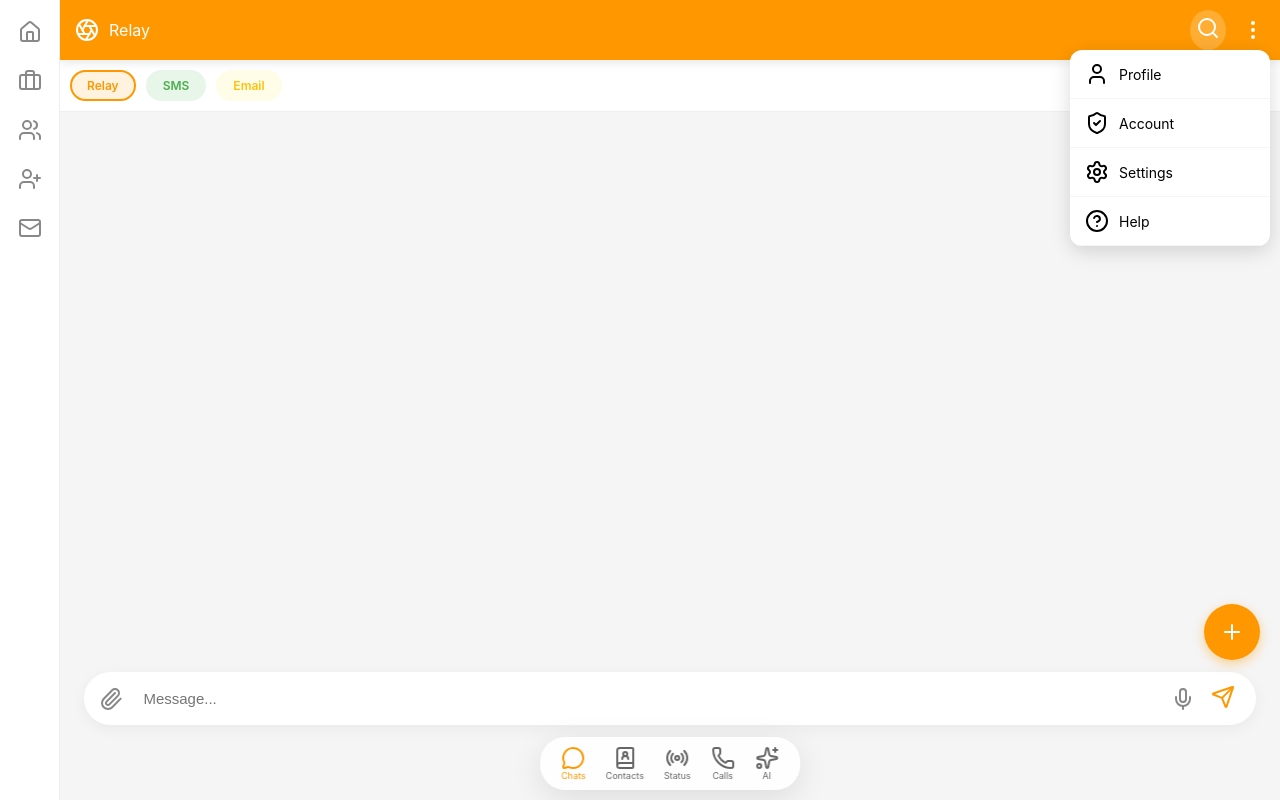
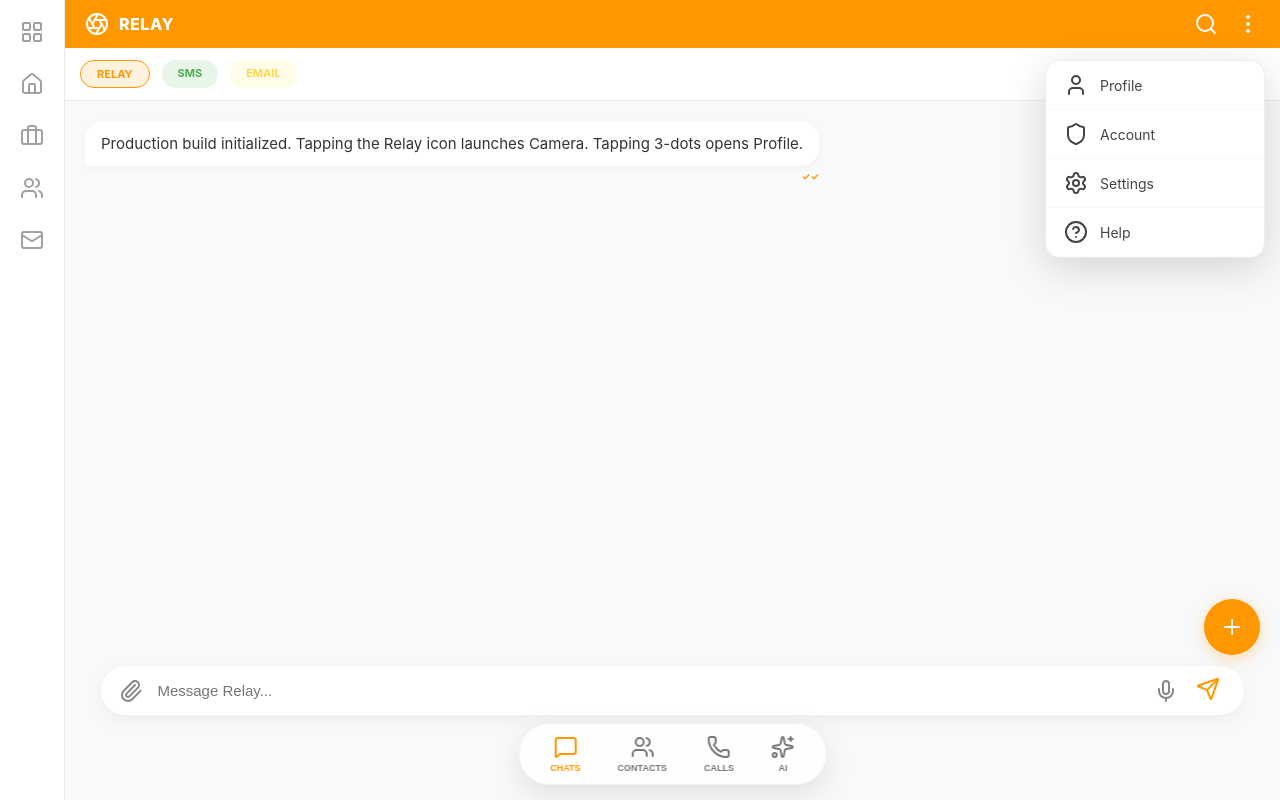
Before and after one commit to mfwira90-sys/relay-app, a plain HTML site: page index.html in a window 1280 px wide. Both pictures are taken after a click on the icon 1253 px from the left and 30 px from the top of the page. Drawn offline with nearby package versions, Linux system fonts and the light colour scheme; no server answers.

Commit message:
Update index.html for Pro version enhancements

```diff
--- a/index.html
+++ b/index.html
@@ -3,129 +3,132 @@
 <head>
     <meta charset="UTF-8">
     <meta name="viewport" content="width=device-width, initial-scale=1.0, maximum-scale=1.0, user-scalable=no">
-    <title>Relay Super App</title>
+    <title>Relay Super App | Pro</title>
     <script src="https://unpkg.com/lucide@latest"></script>
     <script src="https://download.agora.io/sdk/release/AgoraRTC_N-4.20.0.js"></script>
     <style>
         :root {
             --soft-orange: #FF9800;
-            --soft-grey: #F5F5F5;
+            --soft-grey: #F8F9FA;
             --sms-green: #4CAF50;
-            --email-yellow: #FFC107;
+            --email-yellow: #FFD54F;
             --white: #ffffff;
-            --text-dark: #333;
+            --sidebar-width: 65px;
         }
 
-        * { box-sizing: border-box; -webkit-tap-highlight-color: transparent; }
-        body { font-family: -apple-system, BlinkMacSystemFont, "Segoe UI", Roboto, sans-serif; background: var(--soft-grey); margin: 0; height: 100vh; display: flex; overflow: hidden; }
+        * { box-sizing: border-box; -webkit-font-smoothing: antialiased; }
+        body { font-family: -apple-system, system-ui, sans-serif; background: var(--soft-grey); margin: 0; height: 100vh; display: flex; overflow: hidden; }
 
         /* --- VERTICAL SIDEBAR --- */
-        .sidebar { width: 60px; background: var(--white); border-right: 1px solid #eee; display: flex; flex-direction: column; align-items: center; padding: 20px 0; gap: 25px; z-index: 100; }
-        .side-icon { color: #888; cursor: pointer; transition: 0.3s; }
-        .side-icon:hover { color: var(--soft-orange); }
+        .sidebar { width: var(--sidebar-width); background: var(--white); border-right: 1px solid #eaeaea; display: flex; flex-direction: column; align-items: center; padding: 20px 0; gap: 28px; z-index: 100; }
+        .side-btn { color: #A0A0A0; cursor: pointer; transition: 0.2s; }
+        .side-btn:hover { color: var(--soft-orange); }
 
-        /* --- MAIN CONTENT CONTAINER --- */
-        .main-wrapper { flex: 1; display: flex; flex-direction: column; position: relative; }
+        /* --- CONTENT AREA --- */
+        .app-container { flex: 1; display: flex; flex-direction: column; position: relative; }
 
-        /* --- UI HEADER --- */
-        header { background: var(--soft-orange); color: white; padding: 10px 15px; display: flex; align-items: center; justify-content: space-between; box-shadow: 0 2px 10px rgba(0,0,0,0.1); z-index: 90; }
-        .header-left { display: flex; align-items: center; gap: 10px; cursor: pointer; }
-        .header-right { display: flex; align-items: center; gap: 15px; }
-
-        /* --- SEARCH BUBBLE --- */
-        .search-bubble { background: rgba(255,255,255,0.2); padding: 6px; border-radius: 50%; cursor: pointer; }
+        /* --- PREMIUM HEADER --- */
+        header { background: var(--soft-orange); color: white; padding: 12px 20px; display: flex; align-items: center; justify-content: space-between; box-shadow: 0 2px 10px rgba(0,0,0,0.1); }
+        .logo-wrap { display: flex; align-items: center; gap: 10px; cursor: pointer; font-weight: 800; letter-spacing: 0.5px; }
+        .header-actions { display: flex; align-items: center; gap: 18px; }
 
         /* --- COMMUNICATION TABS --- */
-        .comm-tabs { display: flex; background: var(--white); padding: 10px; gap: 10px; border-bottom: 1px solid #eee; }
-        .tab { padding: 6px 15px; border-radius: 20px; font-size: 12px; font-weight: 600; cursor: pointer; border: 2px solid transparent; }
-        .tab-relay { background: #fff3e0; color: var(--soft-orange); border-color: var(--soft-orange); }
-        .tab-sms { background: #e8f5e9; color: var(--sms-green); }
-        .tab-email { background: #fffde7; color: var(--email-yellow); }
+        .tabs-bar { display: flex; background: white; padding: 12px 15px; gap: 12px; border-bottom: 1px solid #eee; }
+        .p-tab { padding: 6px 16px; border-radius: 20px; font-size: 11px; font-weight: 700; cursor: pointer; text-transform: uppercase; }
+        .relay-tab { background: #FFF3E0; color: var(--soft-orange); border: 1.5px solid var(--soft-orange); }
+        .sms-tab { background: #E8F5E9; color: var(--sms-green); }
+        .email-tab { background: #FFFDE7; color: var(--email-yellow); }
 
-        /* --- CHAT AREA --- */
-        .chat-view { flex: 1; overflow-y: auto; padding: 15px; display: flex; flex-direction: column; gap: 12px; padding-bottom: 140px; }
-        .msg-container { display: flex; flex-direction: column; gap: 4px; max-width: 80%; }
-        .msg-bubble { padding: 12px 16px; border-radius: 18px 18px 18px 4px; background: white; box-shadow: 0 2px 5px rgba(0,0,0,0.05); position: relative; }
-        .ticks { font-size: 10px; text-align: right; display: block; margin-top: 4px; color: #999; }
-        .tick-sent { color: var(--soft-orange); }
+        /* --- CHAT FLOW --- */
+        #chat-flow { flex: 1; overflow-y: auto; padding: 20px; display: flex; flex-direction: column; gap: 15px; padding-bottom: 160px; }
+        .msg-block { max-width: 85%; align-self: flex-start; }
+        .bubble { background: white; padding: 12px 16px; border-radius: 18px 18px 18px 4px; box-shadow: 0 2px 6px rgba(0,0,0,0.04); font-size: 15px; line-height: 1.4; color: #333; }
+        .status-ticks { font-size: 10px; margin-top: 4px; display: flex; justify-content: flex-end; }
+        .tick-orange { color: var(--soft-orange); font-weight: bold; }
 
         /* --- FLOATING ACTION BUTTON --- */
-        .fab { position: absolute; bottom: 140px; right: 20px; width: 56px; height: 56px; background: var(--soft-orange); border-radius: 50%; color: white; display: flex; align-items: center; justify-content: center; box-shadow: 0 4px 12px rgba(255,152,0,0.4); cursor: pointer; z-index: 80; }
+        .fab { position: absolute; bottom: 145px; right: 20px; width: 56px; height: 56px; background: var(--soft-orange); border-radius: 50%; color: white; display: flex; align-items: center; justify-content: center; box-shadow: 0 4px 15px rgba(255,152,0,0.3); z-index: 90; }
 
-        /* --- INPUT AREA --- */
-        .input-area { position: absolute; bottom: 75px; width: 96%; left: 2%; background: white; border-radius: 30px; padding: 8px 15px; display: flex; align-items: center; gap: 10px; box-shadow: 0 4px 15px rgba(0,0,0,0.05); }
-        .input-area input { flex: 1; border: none; outline: none; padding: 10px; font-size: 15px; }
+        /* --- MACOS DOCK STYLE --- */
+        .mac-dock { position: absolute; bottom: 15px; left: 50%; transform: translateX(-50%); background: rgba(255,255,255,0.8); backdrop-filter: blur(20px); border: 1px solid rgba(0,0,0,0.05); padding: 10px 25px; border-radius: 30px; display: flex; gap: 25px; box-shadow: 0 10px 30px rgba(0,0,0,0.1); z-index: 100; }
+        .dock-btn { display: flex; flex-direction: column; align-items: center; color: #777; cursor: pointer; border: none; background: none; }
+        .dock-btn.active { color: var(--soft-orange); }
+        .dock-btn label { font-size: 9px; font-weight: 700; margin-top: 4px; }
 
-        /* --- MACOS DOCK NAV --- */
-        .dock-nav { position: absolute; bottom: 10px; left: 50%; transform: translateX(-50%); background: rgba(255,255,255,0.85); backdrop-filter: blur(15px); padding: 8px 20px; border-radius: 25px; display: flex; gap: 20px; border: 1px solid rgba(255,255,255,0.3); box-shadow: 0 8px 32px rgba(0,0,0,0.1); }
-        .dock-item { display: flex; flex-direction: column; align-items: center; color: #666; font-size: 9px; cursor: pointer; }
-        .dock-item.active { color: var(--soft-orange); }
+        /* --- INPUT INTERFACE --- */
+        .input-wrapper { position: absolute; bottom: 85px; width: 94%; left: 3%; background: white; border-radius: 30px; padding: 10px 18px; display: flex; align-items: center; gap: 12px; box-shadow: 0 5px 20px rgba(0,0,0,0.05); }
+        .input-wrapper input { flex: 1; border: none; outline: none; font-size: 15px; }
 
-        /* --- DROPDOWN MENU --- */
-        #menu-dropdown { display: none; position: absolute; top: 50px; right: 10px; background: white; border-radius: 12px; box-shadow: 0 5px 20px rgba(0,0,0,0.15); width: 200px; z-index: 200; overflow: hidden; }
-        .menu-item { padding: 12px 15px; display: flex; align-items: center; gap: 10px; cursor: pointer; font-size: 14px; border-bottom: 1px solid #f5f5f5; }
-        .menu-item:hover { background: var(--soft-grey); }
+        /* --- MENU --- */
+        #pro-menu { display: none; position: absolute; top: 60px; right: 15px; background: white; width: 220px; border-radius: 15px; box-shadow: 0 10px 40px rgba(0,0,0,0.15); z-index: 200; overflow: hidden; border: 1px solid #eee; }
+        .m-item { padding: 12px 18px; display: flex; align-items: center; gap: 12px; font-size: 14px; color: #444; border-bottom: 1px solid #f9f9f9; cursor: pointer; }
+        .m-item:hover { background: #fcfcfc; color: var(--soft-orange); }
 
-        #video-full { display: none; position: fixed; top: 0; left: 0; width: 100%; height: 100%; background: black; z-index: 1000; }
+        #video-layer { display: none; position: fixed; top: 0; left: 0; width: 100%; height: 100%; background: #000; z-index: 1000; }
     </style>
 </head>
 <body>
 
     <div class="sidebar">
-        <i data-lucide="home" class="side-icon"></i>
-        <i data-lucide="briefcase" class="side-icon"></i>
-        <i data-lucide="users" class="side-icon"></i>
-        <i data-lucide="user-plus" class="side-icon"></i>
-        <i data-lucide="mail" class="side-icon"></i>
+        <i data-lucide="layout-grid" class="side-btn"></i>
+        <i data-lucide="home" class="side-btn"></i>
+        <i data-lucide="briefcase" class="side-btn"></i>
+        <i data-lucide="users" class="side-btn"></i>
+        <i data-lucide="mail" class="side-btn"></i>
     </div>
 
-    <div class="main-wrapper">
+    <div class="app-container">
         <header>
-            <div class="header-left" onclick="startCamera()">
-                <i data-lucide="aperture"></i>
-                <span>Relay</span>
+            <div class="logo-wrap" onclick="launchCam()">
+                <i data-lucide="aperture" size="24"></i>
+                <span>RELAY</span>
             </div>
-            <div class="header-right">
-                <div class="search-bubble"><i data-lucide="search" size="18"></i></div>
-                <i data-lucide="more-vertical" onclick="toggleMenu()" style="cursor:pointer"></i>
+            <div class="header-actions">
+                <i data-lucide="search" size="20" style="cursor:pointer"></i>
+                <i data-lucide="more-vertical" size="22" onclick="toggleProMenu()" style="cursor:pointer"></i>
             </div>
         </header>
 
-        <div id="menu-dropdown">
-            <div class="menu-item"><i data-lucide="user" size="16"></i> Profile</div>
-            <div class="menu-item"><i data-lucide="shield-check" size="16"></i> Account</div>
-            <div class="menu-item"><i data-lucide="settings" size="16"></i> Settings</div>
-            <div class="menu-item"><i data-lucide="help-circle" size="16"></i> Help</div>
+        <div id="pro-menu">
+            <div class="m-item"><i data-lucide="user" size="18"></i> Profile</div>
+            <div class="m-item"><i data-lucide="shield" size="18"></i> Account</div>
+            <div class="m-item"><i data-lucide="settings" size="18"></i> Settings</div>
+            <div class="m-item"><i data-lucide="help-circle" size="18"></i> Help</div>
         </div>
 
-        <div class="comm-tabs">
-            <div class="tab tab-relay">Relay</div>
-            <div class="tab tab-sms">SMS</div>
-            <div class="tab tab-email">Email</div>
+        <div class="tabs-bar">
+            <div class="p-tab relay-tab">Relay</div>
+            <div class="p-tab sms-tab">SMS</div>
+            <div class="p-tab email-tab">Email</div>
         </div>
 
-        <div id="chat-flow" class="chat-view">
+        <div id="chat-flow">
+            <div class="msg-block">
+                <div class="bubble">Production build initialized. Tapping the Relay icon launches Camera. Tapping 3-dots opens Profile.</div>
+                <div class="status-ticks"><span class="tick-orange">✓✓</span></div>
             </div>
-
-        <div class="fab"><i data-lucide="plus"></i></div>
-
-        <div class="input-area">
-            <i data-lucide="paperclip" class="side-icon"></i>
-            <input type="text" id="msg-input" placeholder="Message...">
-            <i data-lucide="mic" class="side-icon"></i>
-            <button id="send-btn" style="background:none; border:none; color:var(--soft-orange);"><i data-lucide="send"></i></button>
         </div>
 
-        <nav class="dock-nav">
-            <div class="dock-item active"><i data-lucide="message-circle"></i><label>Chats</label></div>
-            <div class="dock-item"><i data-lucide="book-user"></i><label>Contacts</label></div>
-            <div class="dock-item"><i data-lucide="radio"></i><label>Status</label></div>
-            <div class="dock-item"><i data-lucide="phone"></i><label>Calls</label></div>
-            <div class="dock-item"><i data-lucide="sparkles"></i><label>AI</label></div>
+        <div class="fab"><i data-lucide="plus" size="28"></i></div>
+
+        <div class="input-wrapper">
+            <i data-lucide="paperclip" color="#888" size="20"></i>
+            <input type="text" id="user-input" placeholder="Message Relay...">
+            <i data-lucide="mic" color="#888" size="20"></i>
+            <button id="send-trigger" style="background:none; border:none; color:var(--soft-orange);"><i data-lucide="send" size="22"></i></button>
+        </div>
+
+        <nav class="mac-dock">
+            <button class="dock-btn active"><i data-lucide="message-square"></i><label>CHATS</label></button>
+            <button class="dock-btn"><i data-lucide="users"></i><label>CONTACTS</label></button>
+            <button class="dock-btn"><i data-lucide="phone"></i><label>CALLS</label></button>
+            <button class="dock-btn"><i data-lucide="sparkles"></i><label>AI</label></button>
         </nav>
     </div>
 
-    <div id="video-full"><button onclick="location.reload()" style="position:absolute; bottom:40px; left:50%; transform:translateX(-50%); background:red; color:white; padding:15px; border-radius:30px; border:none;">End Call</button></div>
+    <div id="video-layer">
+        <button onclick="location.reload()" style="position:absolute; bottom:50px; left:50%; transform:translateX(-50%); background:#FF3B30; color:white; padding:15px 40px; border-radius:35px; border:none; font-weight:bold;">END CALL</button>
+    </div>
 
     <script type="module">
         import { initializeApp } from "https://www.gstatic.com/firebasejs/10.8.0/firebase-app.js";
@@ -145,37 +148,37 @@
         const db = getDatabase(app);
         const chatRef = ref(db, "messages");
 
-        // Initialize Icons
+        // Icon Rendering
         lucide.createIcons();
 
-        // Menu Toggle
-        window.toggleMenu = () => {
-            const menu = document.getElementById('menu-dropdown');
-            menu.style.display = menu.style.display === 'block' ? 'none' : 'block';
+        // UI Interactions
+        window.toggleProMenu = () => {
+            const menu = document.getElementById('pro-menu');
+            menu.style.display = (menu.style.display === 'block') ? 'none' : 'block';
         };
 
-        // Camera Logic
-        window.startCamera = async () => {
-            document.getElementById('video-full').style.display = 'block';
+        window.launchCam = async () => {
+            document.getElementById('video-layer').style.display = 'block';
             const client = AgoraRTC.createClient({ mode: "rtc", codec: "vp8" });
             await client.join("cf58cde3ad4b45b29b65dc4e01b92ae1", "relay-room", null);
             const track = await AgoraRTC.createCameraVideoTrack();
-            track.play('video-full');
+            track.play('video-layer');
             await client.publish([track]);
         };
 
-        // Chat Logic
-        document.getElementById('send-btn').onclick = () => {
-            const val = document.getElementById('msg-input').value;
-            if(val) { push(chatRef, { text: val }); document.getElementById('msg-input').value = ""; }
+        // Messaging Logic
+        document.getElementById('send-trigger').onclick = () => {
+            const val = document.getElementById('user-input').value;
+            if(val) { push(chatRef, { text: val }); document.getElementById('user-input').value = ""; }
         };
 
-        onChildAdded(chatRef, (s) => {
+        onChildAdded(chatRef, (snap) => {
+            const flow = document.getElementById('chat-flow');
             const div = document.createElement('div');
-            div.className = 'msg-container';
-            div.innerHTML = `<div class="msg-bubble">${s.val().text}</div><span class="ticks tick-sent">✓✓</span>`;
-            document.getElementById('chat-flow').appendChild(div);
-            document.getElementById('chat-flow').scrollTop = document.getElementById('chat-flow').scrollHeight;
+            div.className = 'msg-block';
+            div.innerHTML = `<div class="bubble">${snap.val().text}</div><div class="status-ticks"><span class="tick-orange">✓✓</span></div>`;
+            flow.appendChild(div);
+            flow.scrollTop = flow.scrollHeight;
         });
     </script>
 </body>
```
